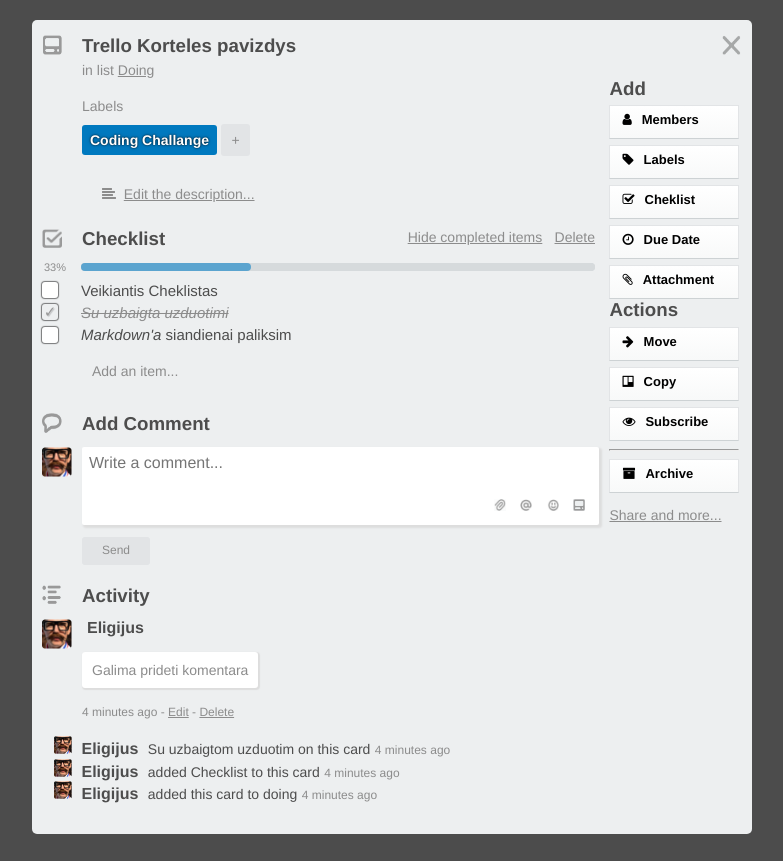
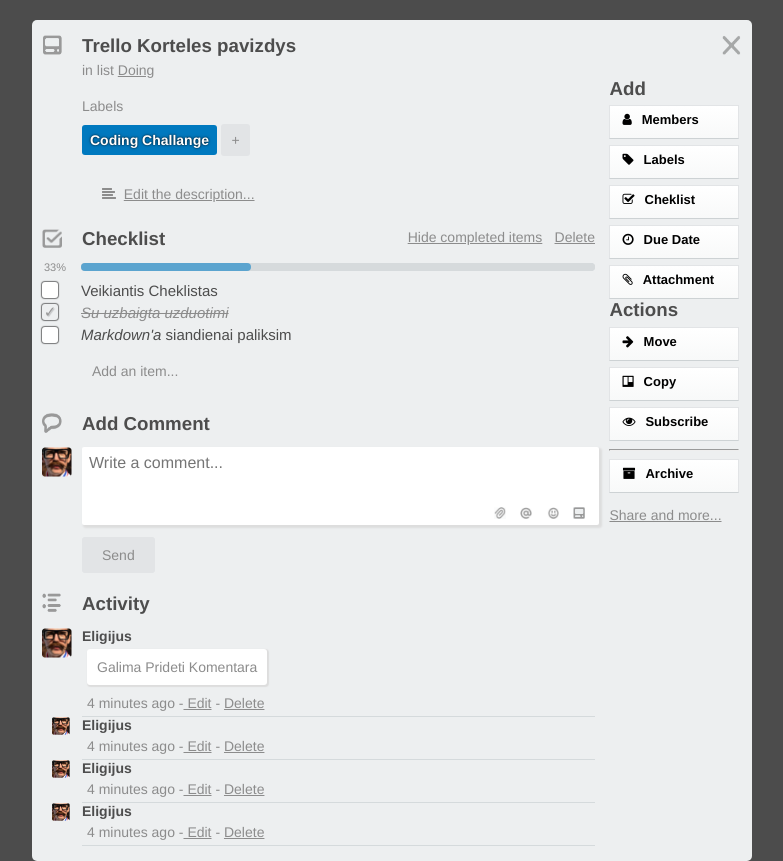
Before and after one commit to abe-source/Trello-card, a website: page public/index.html in a window 1280 px wide. Shown: the whole page, without its empty margins (248-1031 px from the left). Before the commit the page ends 834 px from the top, so only its background shows below. Drawn offline with nearby package versions, Linux system fonts and the light colour scheme.

Commit message:
Innitial commit
Activity re-code in progress

```diff
--- a/public/css/styles.css
+++ b/public/css/styles.css
@@ -1,6 +1,8 @@
 /************************************
 *********** MAIN STYLES ************
 *************************************/
+@import url(https://fonts.googleapis.com/css?family=Open+Sans:400,700,300);
+
 .wrapper {
 	max-width: 700px;
 	margin: 0 auto;
@@ -19,7 +21,8 @@
 	flex-grow: 1;
 }
 
-h3 {
+h3,
+h4 {
 	margin: 0;
 }
 
@@ -49,7 +52,7 @@
 	margin-top: 20px;
 	color: #4d4d4d;
 	background-color: rgba(0,0,0, 0.7);
-	font-family: "HelveticaNeue-Light", "Helvetica Neue Light", "Helvetica Neue", Helvetica, Arial, "Lucida Grande", sans-serif;
+	font-family: "HelveticaNeue-Light", "Helvetica Neue Light", "Helvetica Neue", Helvetica, 'Open Sans', Arial, "Lucida Grande", sans-serif;
   font-weight: 300;
 }
 
@@ -316,22 +319,24 @@
 	border: none;
 	margin: 8px 4px 0 0 ;
 	padding: 7px 20px;
-	font-size: 12px;
+	font-size: 14px;
+	line-height: 22px;
+	font-weight: 400;
 }
 /********* ACTIVITY STYLES ************/
 
-ul {
-	list-style-type: none;
+.usr-lg img {
+	width: 30px;
+	height: 30px;
 }
 
-.activity-log {
-	margin-left: -28px;
+.usr-sm img {
+	width: 18px;
+	height: 18px;
+	margin-left: 10px;
 }
 
-.activity-comment {
-}
-
-.activity-comment p {
+.activity-comment-lg {
 	border-radius: 3px;
 	box-shadow: 1px 1px 1px 1px #dddddd;
 	display: inline-block;
@@ -339,18 +344,22 @@
 	background-color: #fff;
 }
 
-.user-name {
-	font-weight: bold;
-	padding: 0 5px 10px 5px;
+.user-activity {
+	font-size: 14px;
 }
 
-.user-activity {
-	font-size: 14px;
+.user-activity p {
+	margin: 5px;
 }
 
 .activity-time {
 	color: #8c8c8c;
 	font-size: 12px;
+	margin-left: 5px;
+}
+
+.user-info {
+	border-bottom: 1px solid #d5dadc;
 }
 /************************************
 *********** WRAPPER RIGHT ***********
--- a/public/index.html
+++ b/public/index.html
@@ -97,45 +97,44 @@
 				<div class="flex-item">
 					<h3>Activity</h3>
 				</div>
-			</div> <!-- END OF COMMENTS-HEADER -->
-			<div class="activity-header container">
-				<div class="fixed">
-					<img src="/img/user-face.png" width="30px" height="30px"  class="section-ico" alt="user profile picture">
+			</div> <!-- END OF ACTIVITY-HEADER -->
+			<div class="user-activity container">
+				<div class="user-face usr-lg fixed">
+					<img src="/img/user-face.png">
 				</div>
-				<div class="flex-item">
-					<span class="user-name">Eligijus</span>
-					<div class="activity-comment"><p>Galima prideti komentara</p></div>
-					<span class="activity-time">4 minutes ago - <u>Edit</u> - <u>Delete</u></span>
+				<div class="user-info flex-item">
+					<h4>Eligijus</h4>
+					<p class="activity-comment-lg">Galima Prideti Komentara</p>
+					<p class="activity-time"> 4 minutes ago -<span><u> Edit</u> - <u>Delete</u></p>
 				</div>
-			</div> <!-- END OF ACTIVITY LOG -->
-			<div class="activity-log">
-				<ul>
-					<li>
-						<div class="list-item">
-							<img src="/img/user-face.png" width="18px" height="18px"  class="section-ico" alt="user profile picture">
-							<span class="user-name">Eligijus</span>
-							<span class="user-activity">Su uzbaigtom uzduotim on this card</span>
-							<span class="activity-time">4 minutes ago</span>
-						</div>
-					</li>
-					<li>
-						<div class="list-item">
-							<img src="/img/user-face.png" width="18px" height="18px"  class="section-ico" alt="user profile picture">
-							<span class="user-name">Eligijus</span>
-							<span class="user-activity">added Checklist to this card</span>
-							<span class="activity-time">4 minutes ago</span>
-						</div>
-					</li>
-					<li>
-						<div class="list-item">
-							<img src="/img/user-face.png" width="18px" height="18px"  class="section-ico" alt="user profile picture">
-							<span class="user-name">Eligijus</span>
-							<span class="user-activity">added this card to doing</span>
-							<span class="activity-time">4 minutes ago</span>
-						</div>
-					</li>
-				</ul>
-			</div> <!-- END OF ACTIVITY LOG -->
+			</div> <!-- END OF USER ACTIVITY -->
+			<div class="user-activity container">
+				<div class="user-face usr-sm fixed">
+					<img src="/img/user-face.png">
+				</div>
+				<div class="user-info flex-item">
+					<h4>Eligijus</h4>
+					<p class="activity-time"> 4 minutes ago -<span><u> Edit</u> - <u>Delete</u></p>
+				</div>
+			</div> <!-- END OF USER ACTIVITY -->
+			<div class="user-activity container">
+				<div class="user-face usr-sm fixed">
+					<img src="/img/user-face.png">
+				</div>
+				<div class="user-info flex-item">
+					<h4>Eligijus</h4>
+					<p class="activity-time"> 4 minutes ago -<span><u> Edit</u> - <u>Delete</u></p>
+				</div>
+			</div> <!-- END OF USER ACTIVITY -->
+			<div class="user-activity container">
+				<div class="user-face usr-sm fixed">
+					<img src="/img/user-face.png">
+				</div>
+				<div class="user-info flex-item">
+					<h4>Eligijus</h4>
+					<p class="activity-time"> 4 minutes ago -<span><u> Edit</u> - <u>Delete</u></p>
+				</div>
+			</div> <!-- END OF USER ACTIVITY -->
 		</section>
 	</div> <!-- END OF WRAPPER LEFT -->
 	<!-- WRAPPER RIGHT -->
```
